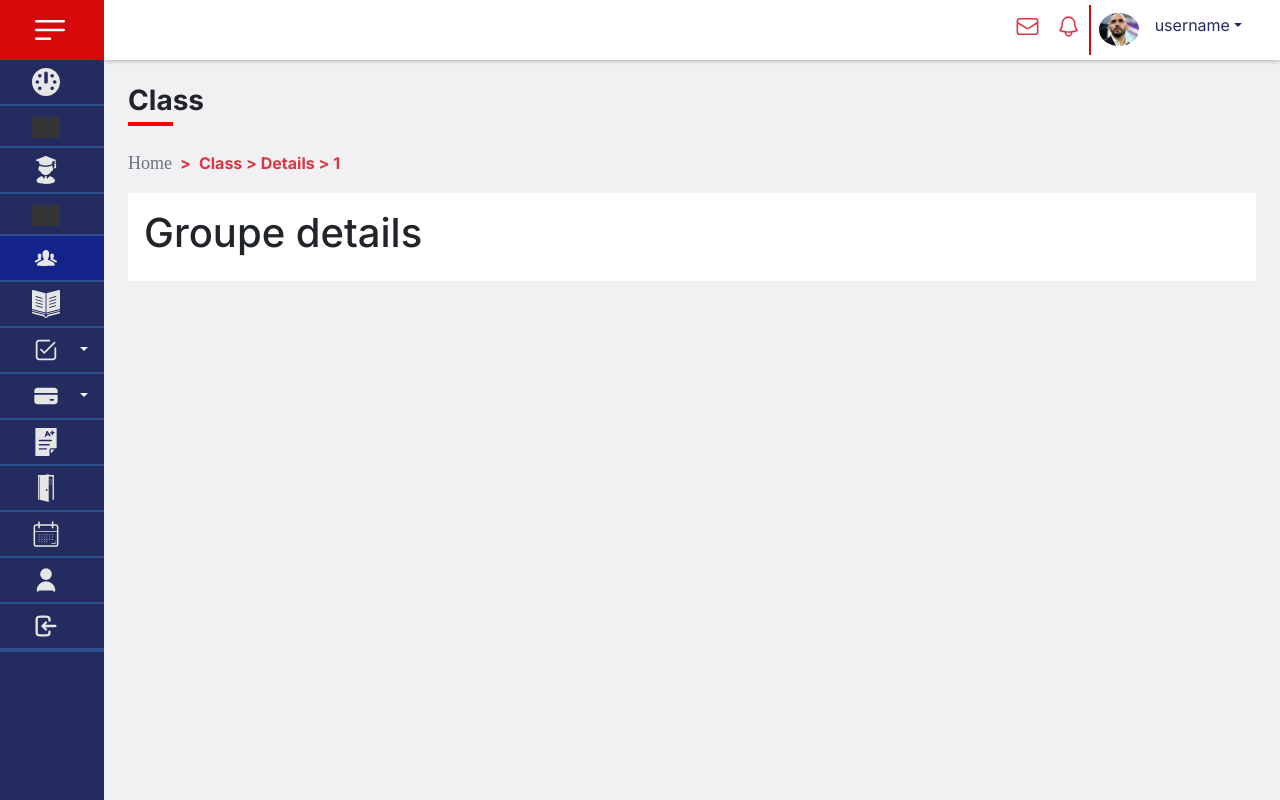
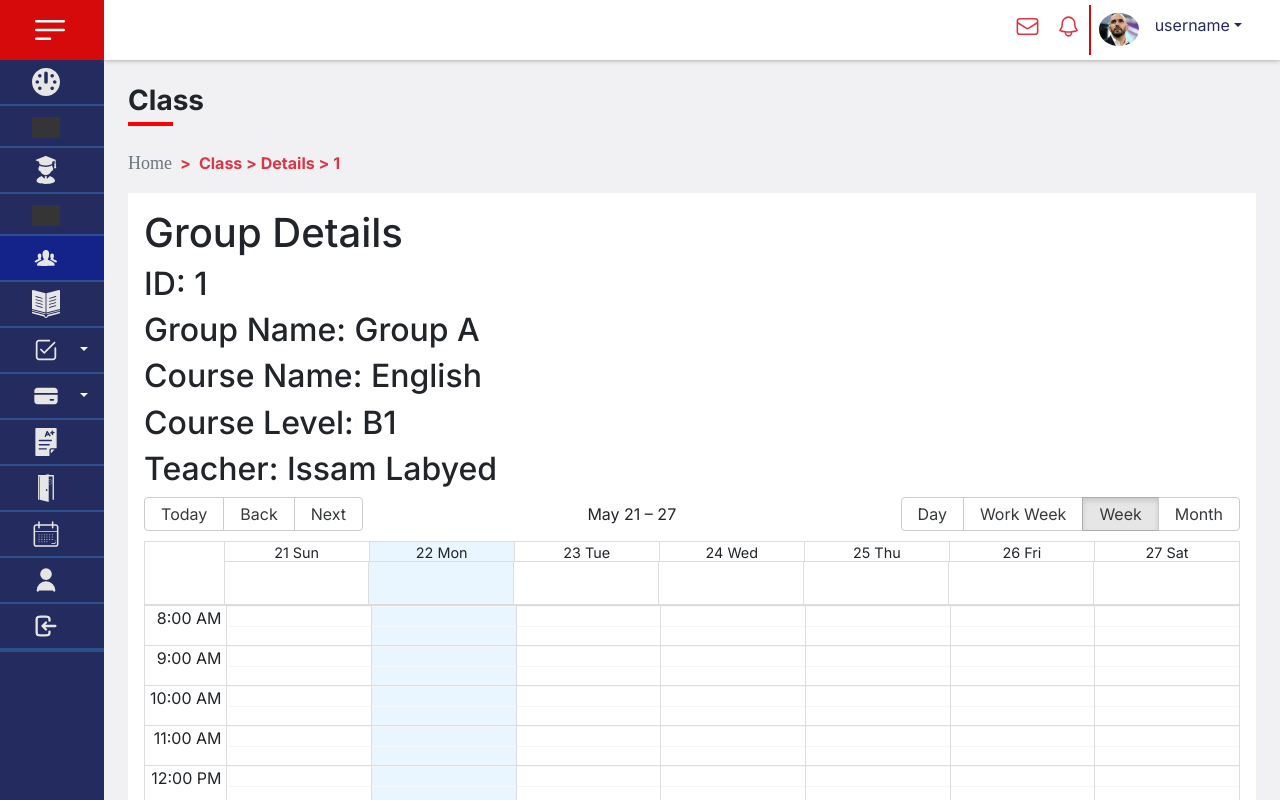
Before and after one commit to Lachhab1/language-center_react_laravel, a React (Vite) app in the folder langcenter-frontend/: page /class/details/1 in a window 1280 px wide. Shown: the top 800 px of the page. Built offline with nearby package versions, Linux system fonts and the light colour scheme; sample sign-in values are in the browser's storage; grey boxes are pictures that could not be loaded.

Commit message:
terminer les pages de groupe

```diff
--- a/langcenter-frontend/src/components/Composantforteacherpage/EditTeacher.jsx
+++ b/langcenter-frontend/src/components/Composantforteacherpage/EditTeacher.jsx
@@ -2,6 +2,7 @@ import React, { useState ,useEffect } from 'react';
 import { useFormik } from 'formik';
 import AvatarEdit from "../ProfileCompo/AvatarEdit";
 import * as Yup from 'yup';
+import { useParams } from 'react-router-dom';
 
 export default function EditTeacher() {
 
--- a/langcenter-frontend/src/components/Composantforteacherpage/EnseignantDetails.jsx
+++ b/langcenter-frontend/src/components/Composantforteacherpage/EnseignantDetails.jsx
@@ -1,8 +1,11 @@
+import { useParams } from 'react-router-dom';
+
 export default function EnseignantDetails()
 {
+    const {id} = useParams();
 
     const Prof = {
-        id:'1',
+        id:id,
         nom: 'Wade7',
         prenom: 'Mzn',
         gender:'Male',
--- a/langcenter-frontend/src/components/GroupesCompo/AddGroupe.jsx
+++ b/langcenter-frontend/src/components/GroupesCompo/AddGroupe.jsx
@@ -17,6 +17,7 @@ export default function AddGroup() {
       course: Yup.string().required('Course is required'),
       level: Yup.string().required('Level is required'),
     }),
+    validateOnMount: false,
     onSubmit: (values) => {
       // Handle form submission and add group
       console.log(values);
--- a/langcenter-frontend/src/components/GroupesCompo/ViewGroupe.jsx
+++ b/langcenter-frontend/src/components/GroupesCompo/ViewGroupe.jsx
@@ -1,9 +1,50 @@
 import React from "react";
 import { useParams } from 'react-router-dom';
+import { Calendar, momentLocalizer } from 'react-big-calendar';
+import moment from 'moment';
+import 'react-big-calendar/lib/css/react-big-calendar.css';
 
-export default function ViewGroupe(){
-    const {id} = useParams();
-    return(
-        <h1>Groupe details</h1>
-    );
+const localizer = momentLocalizer(moment);
+
+export default function ViewGroupe() {
+  const { id } = useParams();
+
+  // Sample data for group details
+  const group = {
+    id: id,
+    groupName: 'Group A',
+    courseName: 'English',
+    courseLevel: 'B1',
+    teacher: 'Issam Labyed',
+    schedule: [
+      {
+        start: new Date(2023, 4, 18, 10, 0, 0), // Year, Month (0-11), Day, Hour, Minute, Second
+        end: new Date(2023, 4, 18, 12, 0, 0),
+        title: 'Class 1',
+      },
+    ],
+  };
+
+  return (
+    <div>
+      <h1>Group Details</h1>
+      <h2>ID: {group.id}</h2>
+      <h2>Group Name: {group.groupName}</h2>
+      <h2>Course Name: {group.courseName}</h2>
+      <h2>Course Level: {group.courseLevel}</h2>
+      <h2>Teacher: {group.teacher}</h2>
+
+      <Calendar
+        localizer={localizer}
+        events={group.schedule}
+        startAccessor="start"
+        endAccessor="end"
+        style={{ height: 500 }}
+        min={new Date().setHours(8, 0, 0)} // Set the minimum time to 8:00 AM
+        max={new Date().setHours(20, 0, 0)} // Set the maximum time to 8:00 PM
+        views={['day', 'work_week', 'week', 'month']} // Optionally restrict the views
+        defaultView="week" // Set the default view to 'week'
+      />
+    </div>
+  );
 }
--- a/langcenter-frontend/src/components/ProfileCompo/AvatarEdit.jsx
+++ b/langcenter-frontend/src/components/ProfileCompo/AvatarEdit.jsx
@@ -32,14 +32,14 @@ function Settings() {
       </button>
 
 
-      <div class="modal fade" id="exampleModal" tabindex="-1" aria-labelledby="exampleModalLabel" aria-hidden="true">
-        <div class="modal-dialog">
-          <div class="modal-content">
-            <div class="modal-header">
-              <h5 class="modal-title" id="exampleModalLabel">Photo de profile</h5>
-              <button type="button" class="btn-close" data-bs-dismiss="modal" aria-label="Close"></button>
+      <div className="modal fade" id="exampleModal" tabindex="-1" aria-labelledby="exampleModalLabel" aria-hidden="true">
+        <div className="modal-dialog">
+          <div className="modal-content">
+            <div className="modal-header">
+              <h5 className="modal-title" id="exampleModalLabel">Photo de profile</h5>
+              <button type="button" className="btn-close" data-bs-dismiss="modal" aria-label="Close"></button>
             </div>
-            <div class="modal-body">
+            <div className="modal-body">
               <div>
                 {image ? (
                   <div>
@@ -60,9 +60,9 @@ function Settings() {
                 )}
               </div>
             </div>
-            <div class="modal-footer">
-              <button type="button" class="btn btn-secondary" data-bs-dismiss="modal">Close</button>
-              <button type="button" class="btn btn-primary" onClick={saveImage} data-bs-dismiss="modal">Save changes</button>
+            <div className="modal-footer">
+              <button type="button" className="btn btn-secondary" data-bs-dismiss="modal">Close</button>
+              <button type="button" className="btn btn-primary" onClick={saveImage} data-bs-dismiss="modal">Save changes</button>
             </div>
           </div>
         </div>
--- a/langcenter-frontend/src/components/SallesCompo/EditSalle.jsx
+++ b/langcenter-frontend/src/components/SallesCompo/EditSalle.jsx
@@ -1,6 +1,7 @@
 import React, { useEffect } from 'react';
 import { Formik, Form, Field } from 'formik';
 import * as Yup from 'yup';
+import { useParams } from 'react-router-dom';
 
 const editSalleSchema = Yup.object().shape({
   name: Yup.string().max(50, 'Too Long!').required('Required'),
--- a/langcenter-frontend/src/components/SallesCompo/ViewSalleDetails.jsx
+++ b/langcenter-frontend/src/components/SallesCompo/ViewSalleDetails.jsx
@@ -1,12 +1,14 @@
-import React, { useState, useEffect } from 'react';
+import React, { useState, useEffect,usePa } from 'react';
 import { Calendar, momentLocalizer } from 'react-big-calendar';
 import moment from 'moment';
 import 'react-big-calendar/lib/css/react-big-calendar.css';
+import { useParams } from 'react-router-dom';
 
-export default function ViewSalleDetails({ id }) {
+export default function ViewSalleDetails() {
   const localizer = momentLocalizer(moment);
   const [classroom, setClassroom] = useState(null);
   const [events, setEvents] = useState([]);
+  const {id} = useParams();
 
   useEffect(() => {
     // Fetch classroom details from the database based on the provided id
@@ -17,7 +19,7 @@ export default function ViewSalleDetails({ id }) {
 
       // Simulate fetching the classroom details from the database
       const data = {
-        id: 1,
+        id: id,
         name: 'Classroom 101',
         capacity: 30,
       };
```
